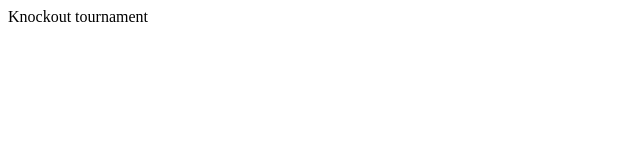
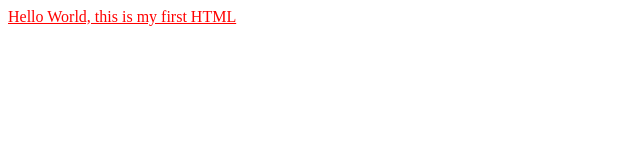
Before and after one commit to zoople/knockout, a plain HTML site: page index.html in a window 1280 px wide. Shown: the whole page, without its empty margins (0-640 px from the left). Drawn offline with Linux system fonts and the light colour scheme.

Commit message:
Modified file using Dillinger

```diff
--- a/index.html
+++ b/index.html
@@ -1,3 +1,9 @@
 <html>
-Knockout tournament
+<head>
+<title>Hello World</title>
+<link rel=stylesheet type="text/css" href="styles.css">
+</head>
+<body>
+<p>Hello World, this is my first HTML</p>
+</body>
 </html>
```
